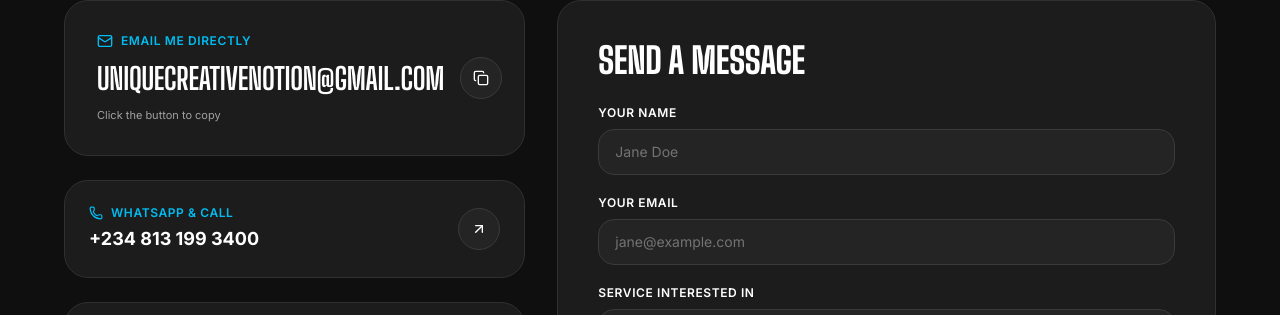
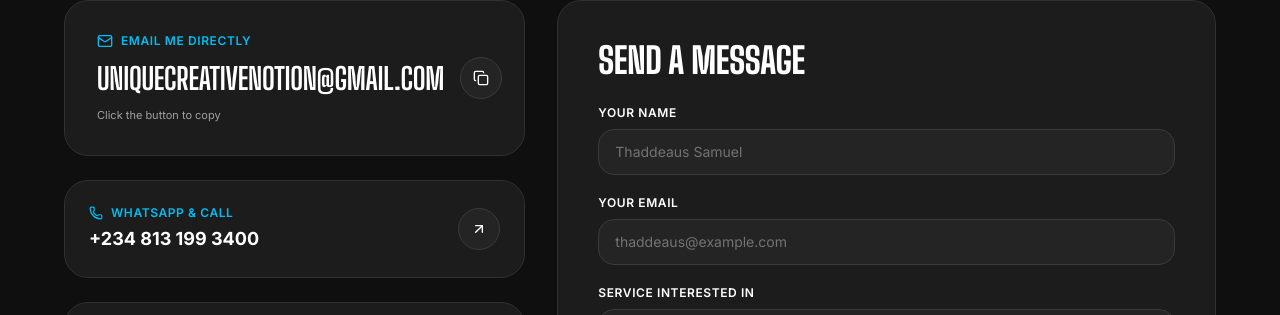
Before and after one commit to Sirunique-code/my-portfolio-website, a React (Vite) app: page / in a window 1280 px wide. Shown: the part 8918-9233 px from the top of the page. Built offline with nearby package versions, Linux system fonts and the light colour scheme; a web font is replaced by a local one.

Commit message:
Update contact form placeholder details to Thaddeaus Samuel

```diff
--- a/src/components/ContactSection.jsx
+++ b/src/components/ContactSection.jsx
@@ -224,7 +224,7 @@ export default function ContactSection({ darkMode }) {
                     <input
                       type="text"
                       required
-                      placeholder="Jane Doe"
+                      placeholder="Thaddeaus Samuel"
                       value={formState.name}
                       onChange={(e) => setFormState({ ...formState, name: e.target.value })}
                       className={`w-full px-4 py-3 rounded-2xl border text-sm transition-all focus:outline-none focus:ring-2 focus:ring-[#08b9d4] ${
@@ -242,7 +242,7 @@ export default function ContactSection({ darkMode }) {
                     <input
                       type="email"
                       required
-                      placeholder="jane@example.com"
+                      placeholder="thaddeaus@example.com"
                       value={formState.email}
                       onChange={(e) => setFormState({ ...formState, email: e.target.value })}
                       className={`w-full px-4 py-3 rounded-2xl border text-sm transition-all focus:outline-none focus:ring-2 focus:ring-[#08b9d4] ${
```
